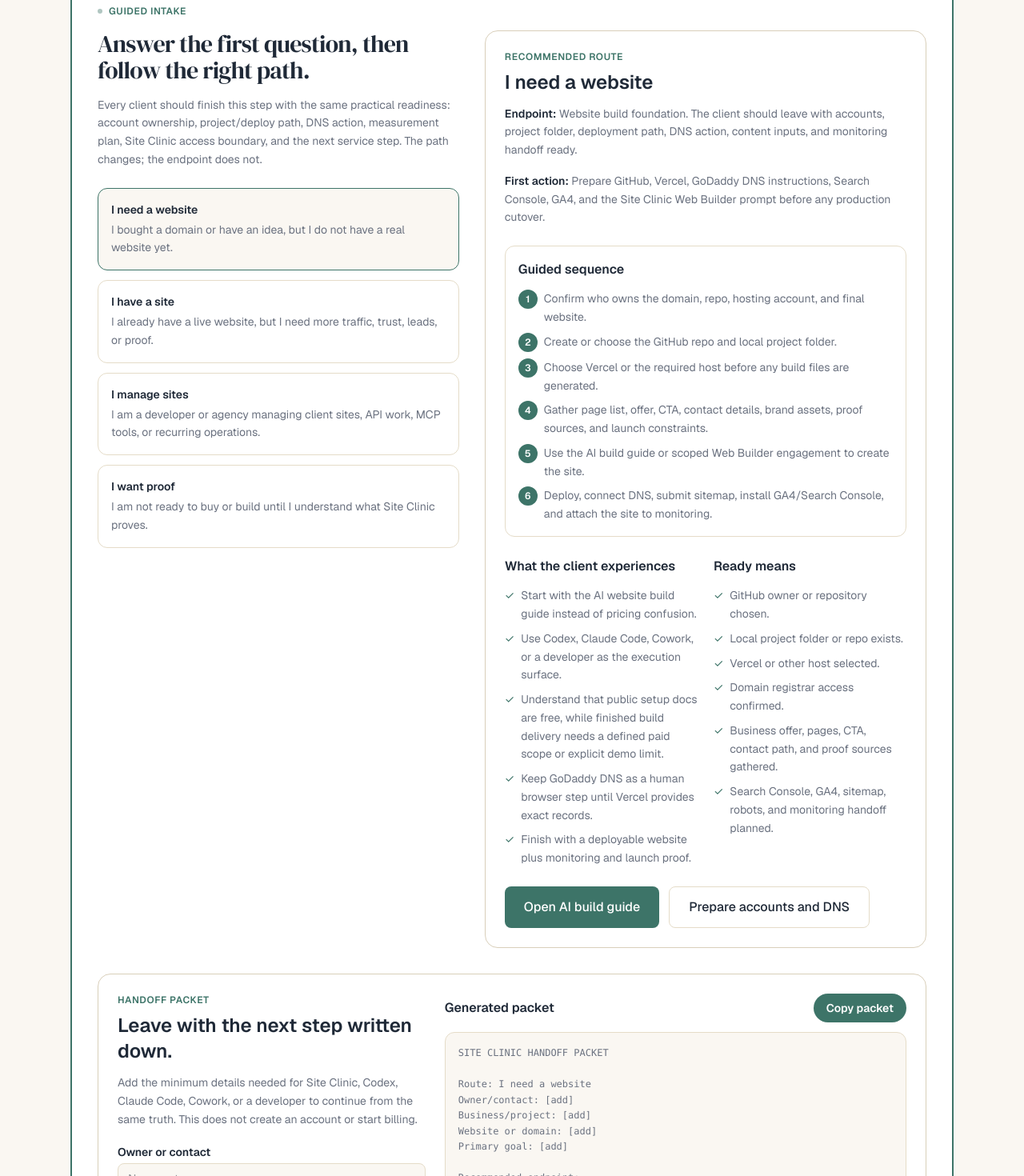
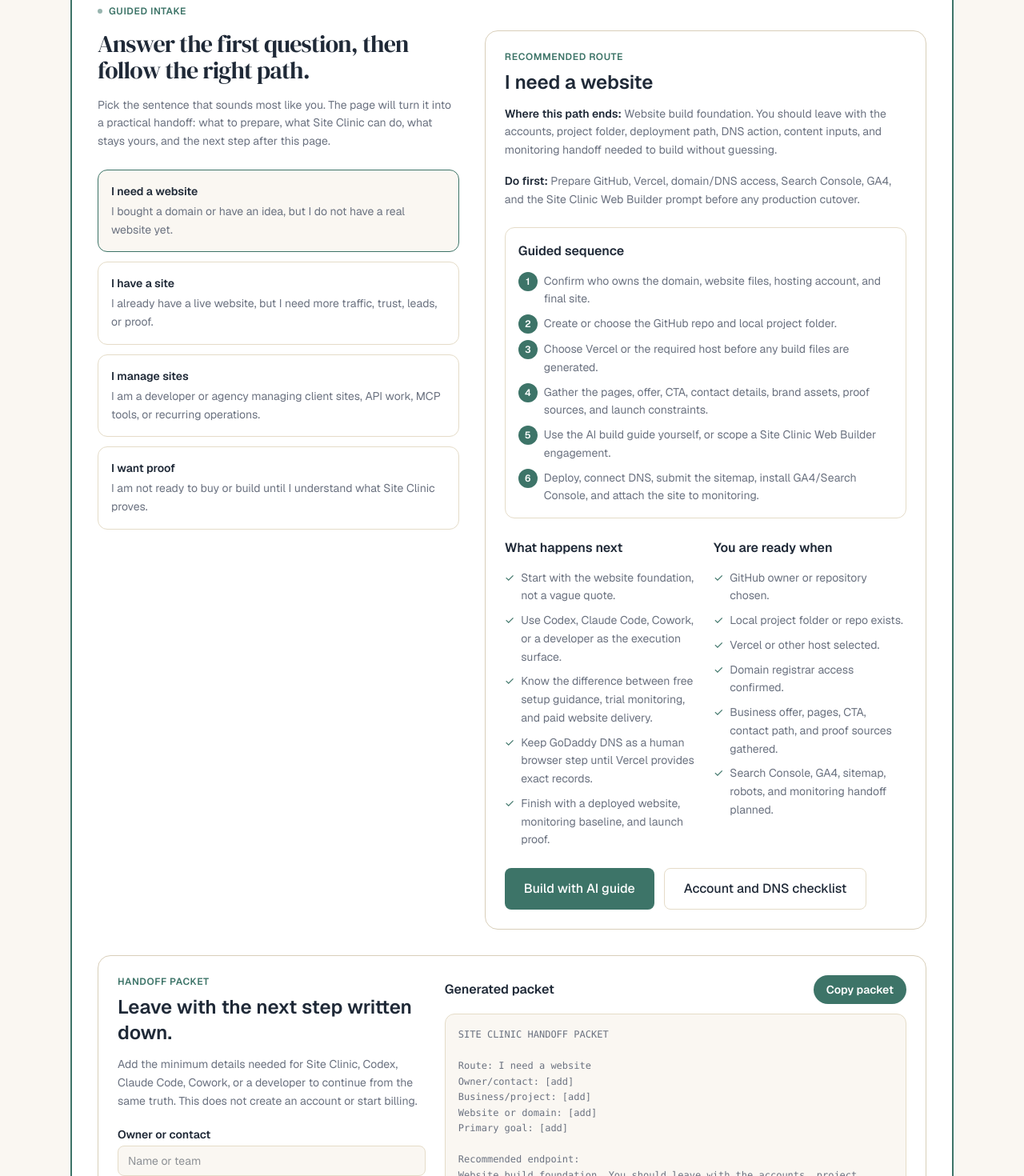
Before and after one commit to drjliddy-max/siteclinic-web, a Next.js app: page /start-here in a window 1280 px wide. Shown: the part 480-1950 px from the top of the page at 80% size. Built offline with nearby package versions, Linux system fonts and the light colour scheme.

Commit message:
Tighten Start Here website onboarding

```diff
--- a/src/app/start-here/page.tsx
+++ b/src/app/start-here/page.tsx
@@ -7,7 +7,6 @@ import { StartHereWizard } from "@/components/StartHereWizard";
 import {
   FOUNDATION_ENDPOINTS,
   FOUNDATION_NEXT_STEPS,
-  FOUNDATION_PATHS,
 } from "@/lib/clientFoundation";
 
 const PAGE_URL = "https://siteclinic.io/start-here";
@@ -178,42 +177,6 @@ export default function StartHerePage() {
           </div>
         </section>
 
-        <section className="grid lg:grid-cols-4 gap-4 mb-14">
-          {FOUNDATION_PATHS.map((path) => (
-            <article
-              key={path.id}
-              className="bg-[var(--color-surface)] border border-[var(--color-border)] rounded-2xl p-5 flex flex-col"
-            >
-              <div className="text-xs font-semibold uppercase tracking-wider text-[var(--color-accent)] mb-2">
-                {path.question}
-              </div>
-              <h2 className="text-lg font-semibold text-[var(--color-ink)] mb-3">
-                {path.answer}
-              </h2>
-              <p className="text-sm text-[var(--color-ink-soft)] leading-relaxed mb-4">
-                {path.bestFor}
-              </p>
-              <p className="text-sm text-[var(--color-ink-soft)] leading-relaxed mb-4">
-                <span className="font-semibold text-[var(--color-ink)]">
-                  First step:
-                </span>{" "}
-                {path.firstStep}
-              </p>
-              <p className="text-sm text-[var(--color-ink-soft)] leading-relaxed mb-5">
-                <span className="font-semibold text-[var(--color-ink)]">
-                  Endpoint:
-                </span>{" "}
-                {path.endpoint}
-              </p>
-              <div className="mt-auto">
-                <Button href={path.href} variant="text-link">
-                  Continue this path →
-                </Button>
-              </div>
-            </article>
-          ))}
-        </section>
-
         <section
           id="website-build"
           className="grid lg:grid-cols-[0.9fr_1.1fr] gap-8 mb-14 scroll-mt-8"
@@ -360,20 +323,20 @@ export default function StartHerePage() {
             className="text-3xl tracking-tight leading-[1.1] mb-4 text-[var(--color-ink)]"
             style={{ fontFamily: "var(--font-display)" }}
           >
-            Already have a live site?
+            Ready to move from foundation to action?
           </h2>
           <p className="text-sm text-[var(--color-ink-soft)] leading-relaxed max-w-2xl mx-auto mb-6">
-            Skip the build foundation and begin with monitoring. The first
-            dashboard becomes the baseline for what to fix, verify, and prove.
-            The trial proves the recurring operating layer; advanced API, MCP,
-            scheduler, and Blog Writer execution remains entitlement-controlled.
+            If you have a live site, start the monitored trial. If you need a
+            site built, open the build guide or bring the handoff packet into a
+            scoped Web Builder engagement. Either route should end in the same
+            place: deployed site, launch measurement, and Site Clinic monitoring.
           </p>
           <div className="flex flex-wrap justify-center gap-3">
             <Button href="/pricing" variant="primary">
               Start free trial
             </Button>
-            <Button href="/case-studies" variant="secondary">
-              See proof first
+            <Button href="/developers/docs/build-website-with-ai" variant="secondary">
+              Open build guide
             </Button>
           </div>
         </section>
--- a/src/components/StartHereWizard.tsx
+++ b/src/components/StartHereWizard.tsx
@@ -109,10 +109,9 @@ export function StartHereWizard() {
             Answer the first question, then follow the right path.
           </h2>
           <p className="text-sm text-[var(--color-ink-soft)] leading-relaxed mb-6">
-            Every client should finish this step with the same practical
-            readiness: account ownership, project/deploy path, DNS action,
-            measurement plan, Site Clinic access boundary, and the next service
-            step. The path changes; the endpoint does not.
+            Pick the sentence that sounds most like you. The page will turn it
+            into a practical handoff: what to prepare, what Site Clinic can do,
+            what stays yours, and the next step after this page.
           </p>
           <div className="space-y-3" aria-label="Choose a starting point">
             {ONBOARDING_ROUTES.map((route) => {
@@ -151,13 +150,13 @@ export function StartHereWizard() {
             </h3>
             <p className="text-sm text-[var(--color-ink-soft)] leading-relaxed mb-4">
               <span className="font-semibold text-[var(--color-ink)]">
-                Endpoint:
+                Where this path ends:
               </span>{" "}
               {selectedRoute.outcome}
             </p>
             <p className="text-sm text-[var(--color-ink-soft)] leading-relaxed mb-6">
               <span className="font-semibold text-[var(--color-ink)]">
-                First action:
+                Do first:
               </span>{" "}
               {selectedRoute.firstAction}
             </p>
@@ -184,7 +183,7 @@ export function StartHereWizard() {
             <div className="grid md:grid-cols-2 gap-5 mb-6">
               <div>
                 <h4 className="font-semibold text-[var(--color-ink)] mb-3">
-                  What the client experiences
+                  What happens next
                 </h4>
                 <ul className="space-y-2">
                   {selectedRoute.customerExperience.map((item) => (
@@ -202,7 +201,7 @@ export function StartHereWizard() {
               </div>
               <div>
                 <h4 className="font-semibold text-[var(--color-ink)] mb-3">
-                  Ready means
+                  You are ready when
                 </h4>
                 <ul className="space-y-2">
                   {selectedRoute.readiness.map((item) => (
--- a/src/lib/clientFoundation.ts
+++ b/src/lib/clientFoundation.ts
@@ -78,23 +78,23 @@ export const ONBOARDING_ROUTES: OnboardingRoute[] = [
     label: "I need a website",
     prompt: "I bought a domain or have an idea, but I do not have a real website yet.",
     outcome:
-      "Website build foundation. The client should leave with accounts, project folder, deployment path, DNS action, content inputs, and monitoring handoff ready.",
+      "Website build foundation. You should leave with the accounts, project folder, deployment path, DNS action, content inputs, and monitoring handoff needed to build without guessing.",
     firstAction:
-      "Prepare GitHub, Vercel, GoDaddy DNS instructions, Search Console, GA4, and the Site Clinic Web Builder prompt before any production cutover.",
+      "Prepare GitHub, Vercel, domain/DNS access, Search Console, GA4, and the Site Clinic Web Builder prompt before any production cutover.",
     routeSteps: [
-      "Confirm who owns the domain, repo, hosting account, and final website.",
+      "Confirm who owns the domain, website files, hosting account, and final site.",
       "Create or choose the GitHub repo and local project folder.",
       "Choose Vercel or the required host before any build files are generated.",
-      "Gather page list, offer, CTA, contact details, brand assets, proof sources, and launch constraints.",
-      "Use the AI build guide or scoped Web Builder engagement to create the site.",
-      "Deploy, connect DNS, submit sitemap, install GA4/Search Console, and attach the site to monitoring.",
+      "Gather the pages, offer, CTA, contact details, brand assets, proof sources, and launch constraints.",
+      "Use the AI build guide yourself, or scope a Site Clinic Web Builder engagement.",
+      "Deploy, connect DNS, submit the sitemap, install GA4/Search Console, and attach the site to monitoring.",
     ],
     customerExperience: [
-      "Start with the AI website build guide instead of pricing confusion.",
+      "Start with the website foundation, not a vague quote.",
       "Use Codex, Claude Code, Cowork, or a developer as the execution surface.",
-      "Understand that public setup docs are free, while finished build delivery needs a defined paid scope or explicit demo limit.",
+      "Know the difference between free setup guidance, trial monitoring, and paid website delivery.",
       "Keep GoDaddy DNS as a human browser step until Vercel provides exact records.",
-      "Finish with a deployable website plus monitoring and launch proof.",
+      "Finish with a deployed website, monitoring baseline, and launch proof.",
     ],
     readiness: [
       "GitHub owner or repository chosen.",
@@ -105,9 +105,9 @@ export const ONBOARDING_ROUTES: OnboardingRoute[] = [
       "Search Console, GA4, sitemap, robots, and monitoring handoff planned.",
     ],
     primaryHref: "/developers/docs/build-website-with-ai",
-    primaryCta: "Open AI build guide",
+    primaryCta: "Build with AI guide",
     secondaryHref: "/developers/docs/accounts-dns-secrets",
-    secondaryCta: "Prepare accounts and DNS",
+    secondaryCta: "Account and DNS checklist",
   },
   {
     id: "existing-site",
```
